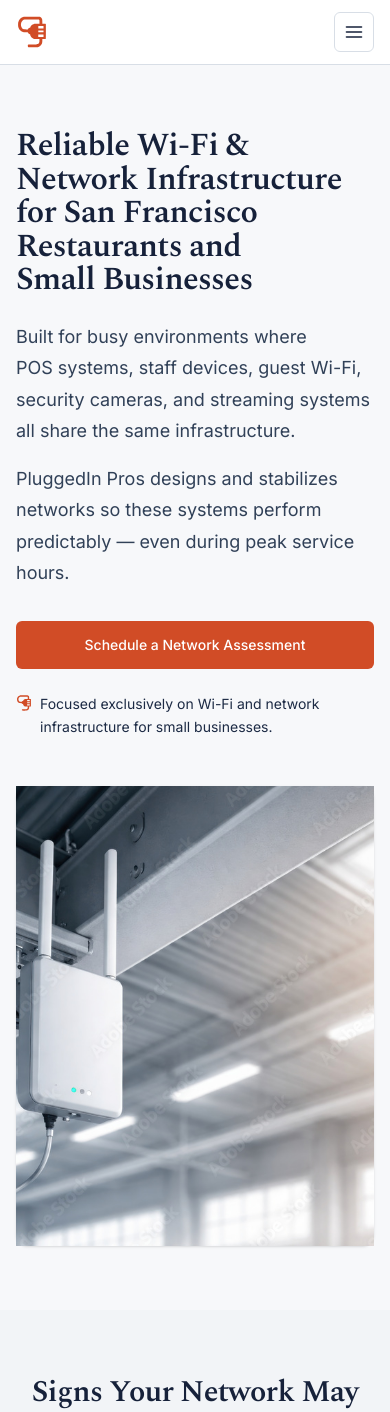
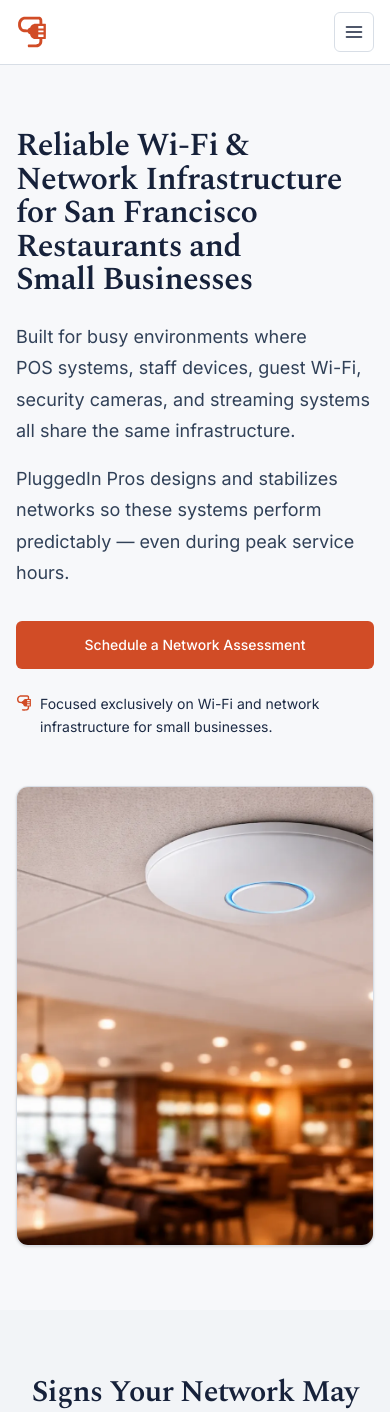
Before and after one commit to getpluggedinsf/website, a Next.js app: page / in a window 390 px wide. Shown: the top 1412 px of the page. Built offline with nearby package versions, Linux system fonts and the light colour scheme.

Commit message:
home: replace hero image and simplify responsive image container

```diff
--- a/src/components/home/Hero.tsx
+++ b/src/components/home/Hero.tsx
@@ -46,16 +46,15 @@
         </div>
       </div>
 
-      <div className="relative">
-        <div className="h-[460px] overflow-hidden rounded-xl border border-[var(--pip-border)] bg-white shadow-sm md:h-[560px]">
-          <Image
-            src="/images/hero/restaurant-network-ap.jpg"
-            alt="Business Wi-Fi access point installed in a commercial environment"
-            fill
-            className="object-cover"
-            priority
-          />
-        </div>
+      <div className="relative h-[460px] overflow-hidden rounded-xl border border-[var(--pip-border)] bg-white shadow-sm md:h-[560px]">
+        <Image
+          src="/images/home/hero/restaurant-ceiling-wifi-access-point.webp"
+          alt="Business Wi-Fi access point installed in a restaurant environment"
+          fill
+          className="object-cover transition-transform duration-700 ease-out hover:scale-[1.02]"
+          priority
+          sizes="(max-width: 768px) 100vw, 50vw"
+        />
       </div>
     </Section>
   );
```
Also changed, not shown: public/images/hero/restaurant-network-ap.jpg (deleted), public/images/home/hero/restaurant-ceiling-wifi-access-point.webp (added).
